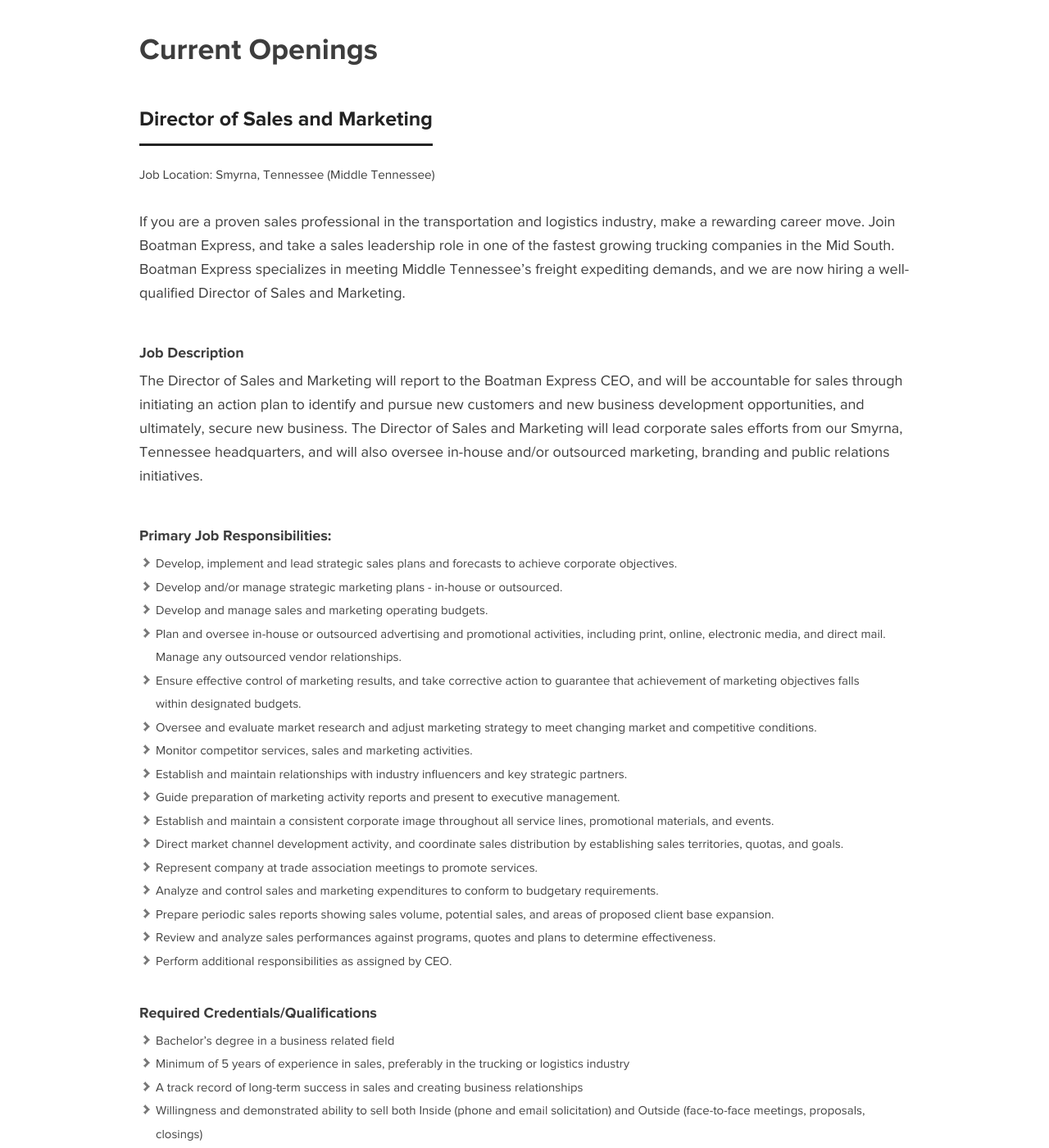
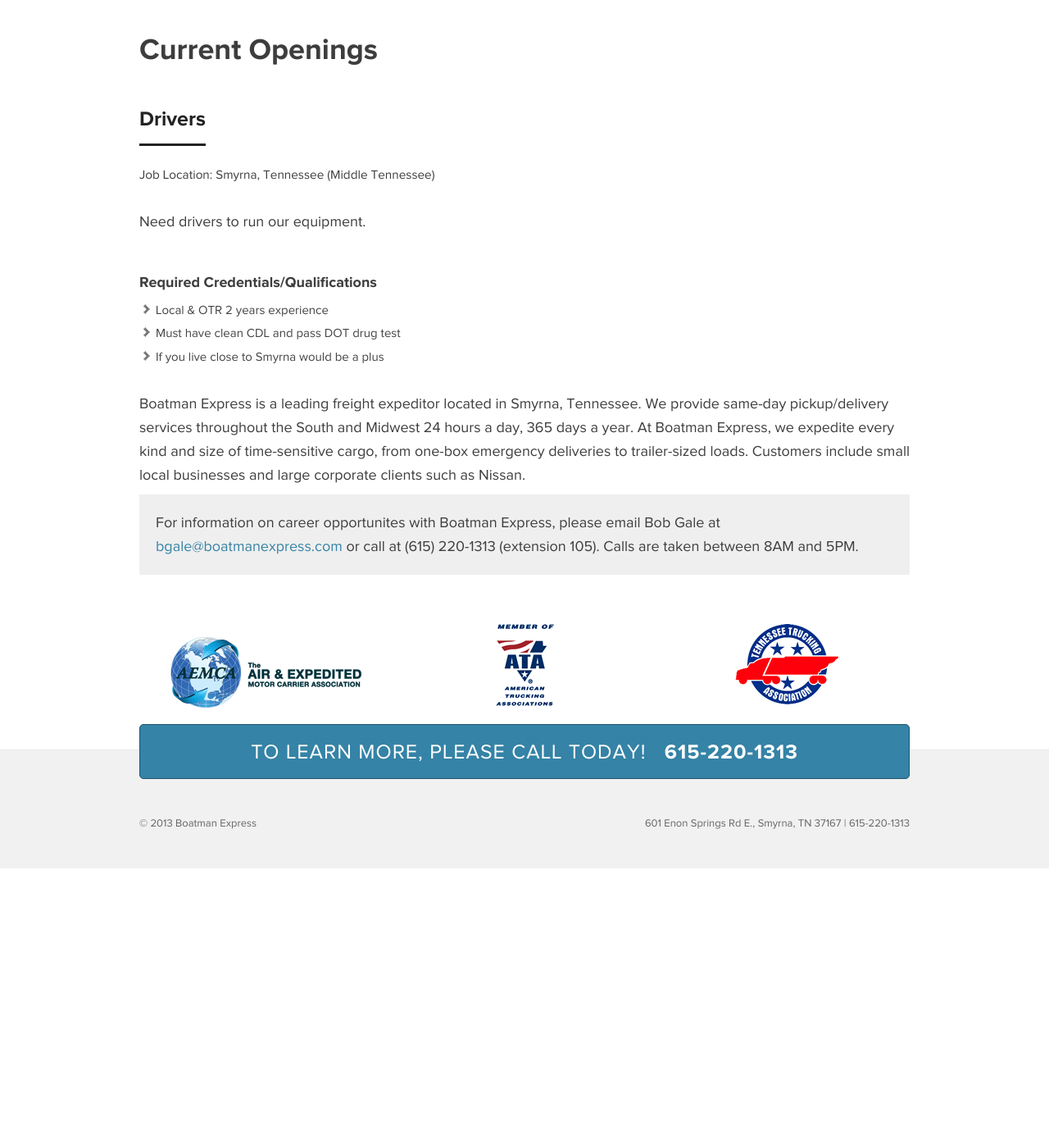
Before and after one commit to boatmanexpress/boatmanexpress.github.com, a Jekyll site: the page built from careers.html, in a window 1280 px wide and 1400 px high, scrolled down 267 px. Shown: the whole window at 82% size. Built offline with Jekyll 4.4.1, drawn with Linux system fonts in a browser that asks for light colours; Markdown is read by kramdown in place of the engine named in the settings; comment, search, counter and statistics services are not loaded; after the commit the page ends 1326 px from its top, so only the background shows below that; some of the changed text lies outside the part shown.

Commit message:
Updating careers page
Adding Driver.
Removing Sales Director.

```diff
--- a/careers.html
+++ b/careers.html
@@ -13,17 +13,17 @@
       <h1>Current Openings</h1>
 
       <div class="clear">&nbsp;</div>
-      <h2>Director of Sales and Marketing</h2><br />
+      <h2>Drivers</h2><br />
       <small>Job Location:  Smyrna, Tennessee (Middle Tennessee)</small>
 
       <div class="clear">&nbsp;</div>
-      <p>If you are a proven sales professional in the transportation and logistics industry, make a rewarding career move. Join Boatman Express, and take a sales leadership role in one of the fastest growing trucking companies in the Mid South. Boatman Express specializes in meeting Middle Tennessee’s freight expediting demands, and we are now hiring a well-qualified Director of Sales and Marketing.</p>
+      <p>Need drivers to run our equipment.</p>
 
-      <div class="clear">&nbsp;</div>
+<!--       <div class="clear">&nbsp;</div>
       <h4>Job Description</h4>
       <p>The Director of Sales and Marketing will report to the Boatman Express CEO, and will be accountable for sales through initiating an action plan to identify and pursue new customers and new business development opportunities, and ultimately, secure new business. The Director of Sales and Marketing will lead corporate sales efforts from our Smyrna, Tennessee headquarters, and will also oversee in-house and/or outsourced marketing, branding and public relations initiatives.</p>
-
-      <div class="clear">&nbsp;</div>
+ -->
+<!--       <div class="clear">&nbsp;</div>
       <h4>Primary Job Responsibilities:</h4>
       <ul class="item-list">
         <li>Develop, implement and lead strategic sales plans and forecasts to achieve corporate objectives.</li>
@@ -42,24 +42,21 @@
         <li>Prepare periodic sales reports showing sales volume, potential sales, and areas of proposed client base expansion.</li>
         <li>Review and analyze sales performances against programs, quotes and plans to determine effectiveness.</li>
         <li>Perform additional responsibilities as assigned by CEO.</li>
-      </ul>
+      </ul> -->
 
       <div class="clear">&nbsp;</div>
       <h4>Required Credentials/Qualifications</h4>
       <ul class="item-list">
-        <li>Bachelor’s degree in a business related field</li>
-        <li>Minimum of 5 years of experience in sales, preferably in the trucking or logistics industry</li>
-        <li>A track record of long-term success in sales and creating business relationships</li>
-        <li>Willingness and demonstrated ability to sell both Inside (phone and email solicitation) and Outside (face-to-face meetings, proposals, closings)</li>
-        <li>Willingness to travel, as needed</li>
-        <li>Ability to work independently - ideal candidate will be able to plan, schedule, and organize work priorities and objectives with minimal support or daily direction</li>
+        <li>Local &amp; OTR 2 years experience</li>
+        <li>Must have clean CDL and pass DOT drug test</li>
+        <li>If you live close to Smyrna would be a plus</li>
       </ul>
 
       <div class="clear">&nbsp;</div>
       <p>Boatman Express is a leading freight expeditor located in Smyrna, Tennessee. We provide same-day pickup/delivery services throughout the South and Midwest 24 hours a day, 365 days a year.  At Boatman Express, we expedite every kind and size of time-sensitive cargo, from one-box emergency deliveries to trailer-sized loads. Customers include small local businesses and large corporate clients such as Nissan.</p>
 
       <div class="light">
-        For information on career opportunites with Boatman Express, please email us at <a href="mailto:careers@boatmanexpress.com">careers@boatmanexpress.com</a> or call us at (615) 220-1313.
+        For information on career opportunites with Boatman Express, please email Bob Gale at <a href="mailto:bgale@boatmanexpress.com">bgale@boatmanexpress.com</a> or call at (615) 220-1313 (extension 105). Calls are taken between 8AM and 5PM.
       </div>
     </div>
   </div>
```
